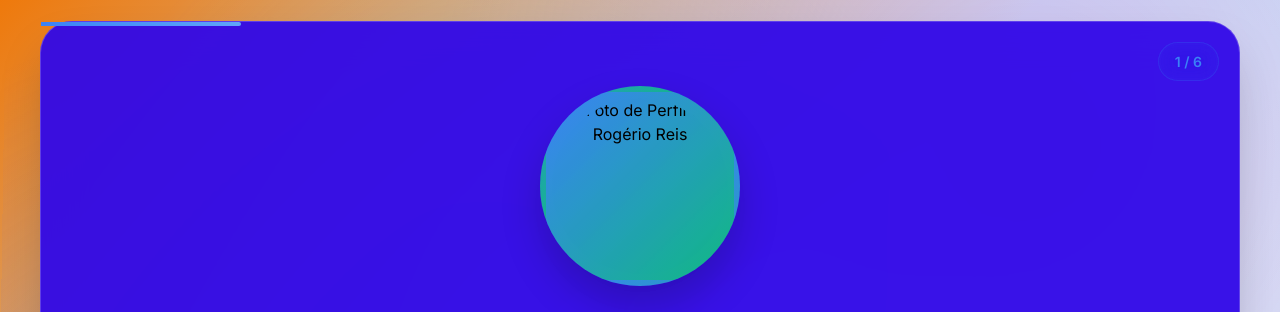
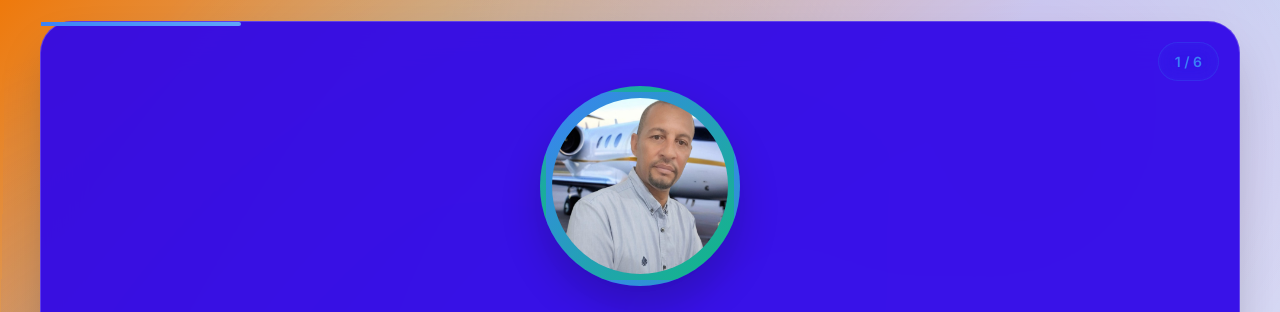
Before and after one commit to Roger9215/Curriculum, a plain HTML site: page index.html in a window 1280 px wide. Shown: the top 312 px of the page. Drawn offline with nearby package versions, Linux system fonts and the light colour scheme.

Commit message:
Update index.html

```diff
--- a/index.html
+++ b/index.html
@@ -53,7 +53,7 @@
         </div>
 
         <div id="slide1" class="slide active">
-            <img src="imagem/foto.jpeg" alt="Foto de Perfil de Rogério Reis" class="profile-pic">
+            <img src="foto.jpeg" alt="Foto de Perfil de Rogério Reis" class="profile-pic">
             <h1>Proposta de Gestão Comercial para Vendas PAP</h1>
             <p class="text-2xl font-semibold text-gray-700 mt-4">Rogério Reis de Santana Ferreira</p>
              <p class="text-xl text-gray-600 mt-2">Bacharelado em Administração e Técnico em Contabilidade</p>
```
